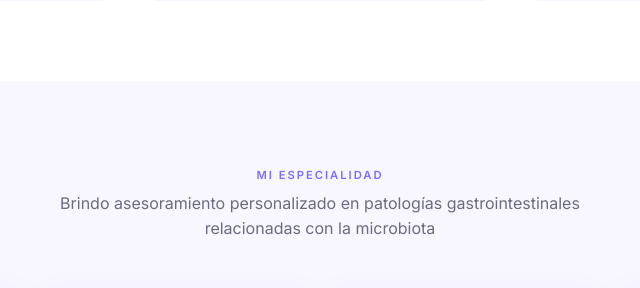
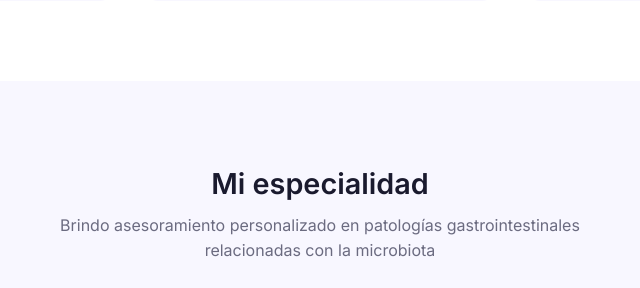
Before and after one commit to joseandresmunoz-dot/clementi_webapp, a Django app: page / in a window 1280 px wide. Shown: the part 2144-2432 px from the top of the page, without its empty margins (320-960 px from the left). Run offline with Django 5.2, Linux system fonts and the light colour scheme; some web fonts are replaced.

Commit message:
Make 'Mi especialidad' heading black and larger

```diff
--- a/templates/landing.html
+++ b/templates/landing.html
@@ -723,7 +723,7 @@
     <!-- ===== ESPECIALIDADES ===== -->
     <section class="especialidades" id="especialidades">
         <div class="container text-center">
-            <span class="section-tag">Mi especialidad</span>
+            <span class="section-tag" style="color: #1a1a2e; font-size: 1.8rem; text-transform: none; letter-spacing: normal;">Mi especialidad</span>
             <p class="section-subtitle mx-auto">
                 Brindo asesoramiento personalizado en patologías gastrointestinales relacionadas con la microbiota
             </p>
```
